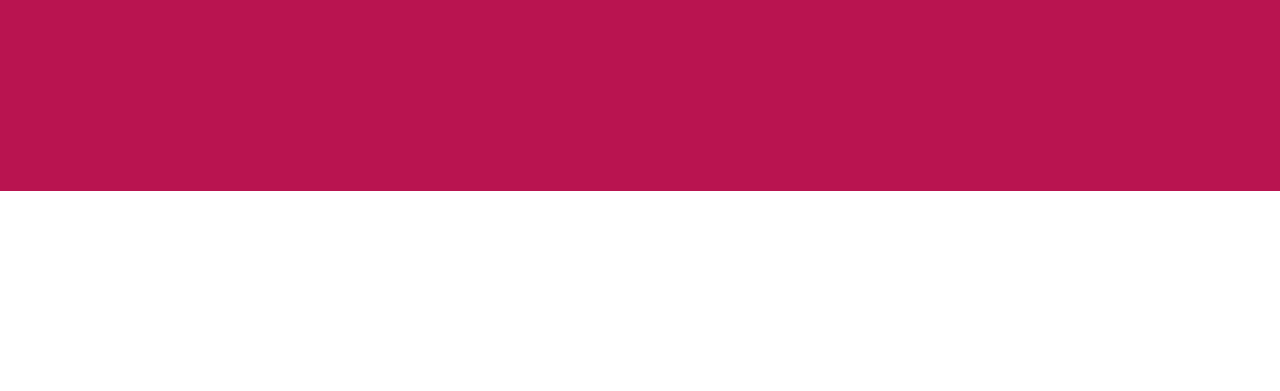
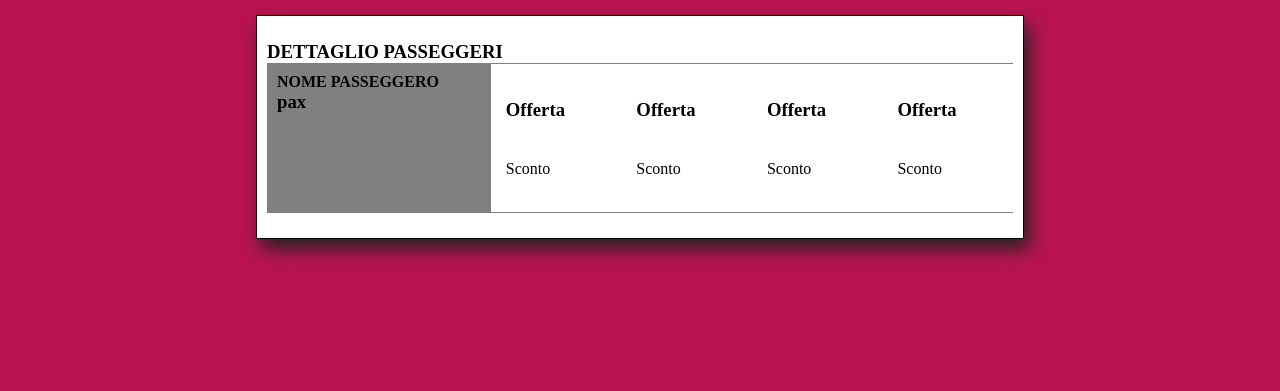
Before and after one commit to ChristianPucci91/js-biglietto-treno-form, a plain HTML site: page index.html in a window 1280 px wide. Shown: the part 409-800 px from the top of the page. Drawn offline with Linux system fonts and the light colour scheme.

Commit message:
starting with js

```diff
--- a/css/style.css
+++ b/css/style.css
@@ -11,7 +11,7 @@
 .container {
   background-color: #b91450;
   text-align: center;
-  min-height: 600px
+  min-height: 100vh;
 }
 
 .container h1 {
@@ -79,6 +79,53 @@ form > label {
   border:1px solid;
   padding: 10px;
   box-shadow: 5px 10px 18px #262222;
+}
 
+/* struttura box biglietto */
 
+.struttura_box_biglietto {
+  width: 100%;
+  min-height: 150px;
+  display: flex;
 }
+
+/* box biglietto  */
+
+.box_biglietto {
+  display: flex;
+  flex-direction: column;
+  align-items: flex-start;
+  padding: 25px 10px;
+  width: 60%;
+  margin:30px auto;
+  background-color: white;
+  min-height: 200px;
+  border:1px solid;
+  box-shadow: 5px 10px 18px #262222
+}
+
+.nome_passeggero {
+  width: 30%;
+  background-color: grey;
+  text-align: left;
+  padding: 10px;
+}
+
+.dettagli_biglietto {
+  display: flex;
+  width: 70%;
+  background-color: white;
+  border-top:1px solid grey;
+  border-bottom:1px solid grey;
+}
+
+/* dettagli biglietto */
+
+.box_dettagli_biglietto {
+  width: 25%;
+  text-align: left;
+  display: flex;
+  flex-direction: column;
+  justify-content: space-around;
+  padding: 15px;
+}
--- a/index.html
+++ b/index.html
@@ -41,6 +41,50 @@
 
            </div>
 
+        </div>
+
+        <h1>IL TUO BIGLIETTO </h1>
+
+        <div class="box_biglietto">
+          <h3>DETTAGLIO PASSEGGERI</h3>
+          <div class="struttura_box_biglietto">
+
+            <div class="nome_passeggero">
+
+              <h4>NOME PASSEGGERO</h4>
+              <h3 id="passeggero">pax</h3>
+
+            </div>
+
+            <div class="dettagli_biglietto">
+              <div class="box_dettagli_biglietto">
+
+                  <h3>Offerta</h3>
+                  <p id="Sconto">Sconto</p>
+
+              </div>
+              <div class="box_dettagli_biglietto">
+
+                  <h3>Offerta</h3>
+                  <p id="Sconto">Sconto</p>
+
+              </div>
+              <div class="box_dettagli_biglietto">
+
+                  <h3>Offerta</h3>
+                  <p id="Sconto">Sconto</p>
+
+              </div>
+              <div class="box_dettagli_biglietto">
+
+                  <h3>Offerta</h3>
+                  <p id="Sconto">Sconto</p>
+
+              </div>
+
+          </div>
+
+          </div>
 
         </div>
 
```
